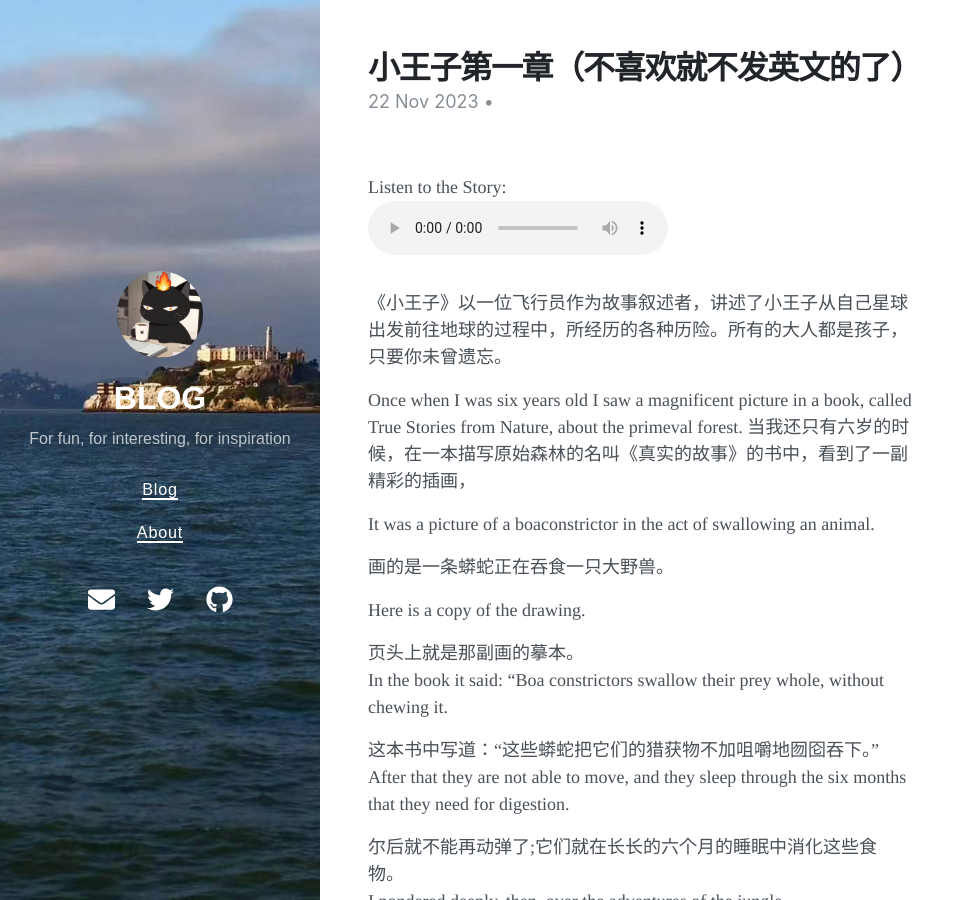
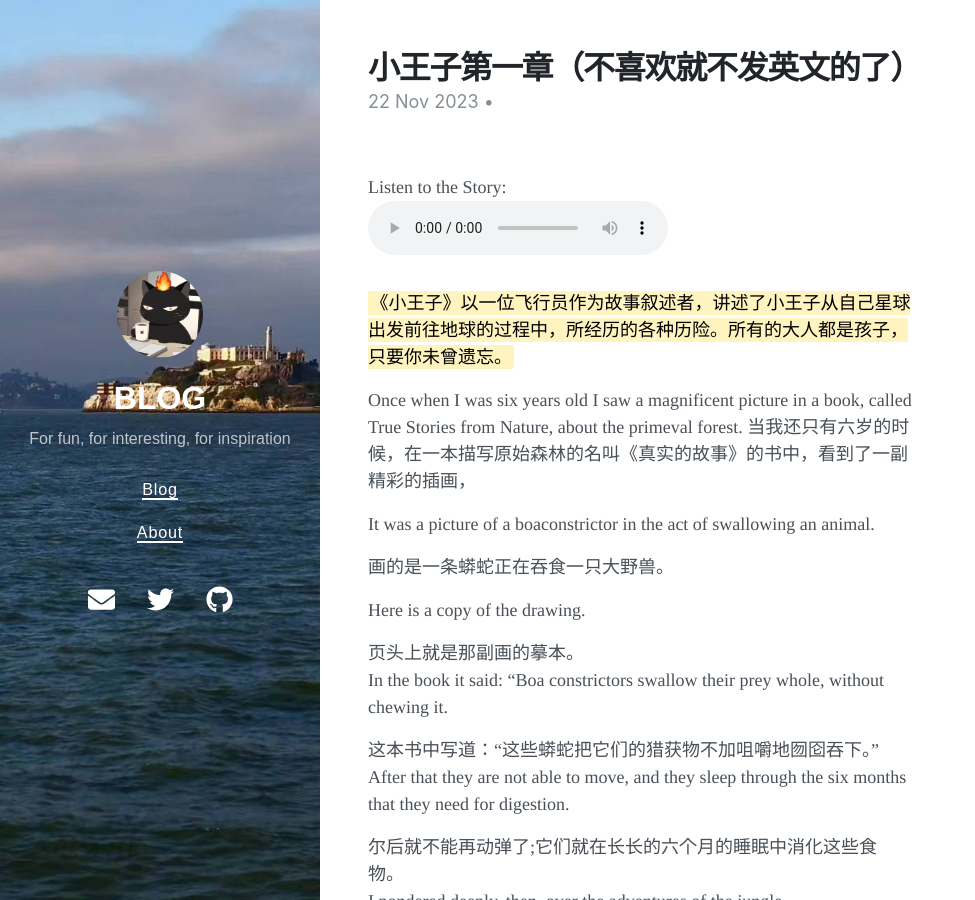
Before and after one commit to New-lay/New-lay.github.io, a Jekyll site: the page built from _posts/2023-11-22-xiaowangzi-1.md, in a window 1280 px wide and 900 px high. Shown: the whole window, without its empty margins (0-975 px from the left). Built offline with Jekyll 4.4.1, drawn with Linux system fonts in a browser that asks for light colours; nearby versions of some CDN libraries.

```diff
--- a/_posts/2023-11-22-xiaowangzi-1.md
+++ b/_posts/2023-11-22-xiaowangzi-1.md
@@ -16,7 +16,7 @@ date: 2023-11-22 14:33 +0800
 </figure>
 
 <br>
-《小王子》以一位飞行员作为故事叙述者，讲述了小王子从自己星球出发前往地球的过程中，所经历的各种历险。所有的大人都是孩子，只要你未曾遗忘。
+<mark>《小王子》以一位飞行员作为故事叙述者，讲述了小王子从自己星球出发前往地球的过程中，所经历的各种历险。所有的大人都是孩子，只要你未曾遗忘。</mark>
 <br>
 
 
```
